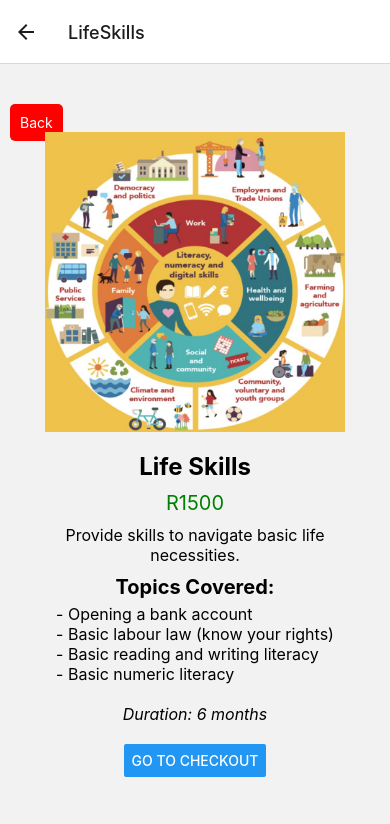
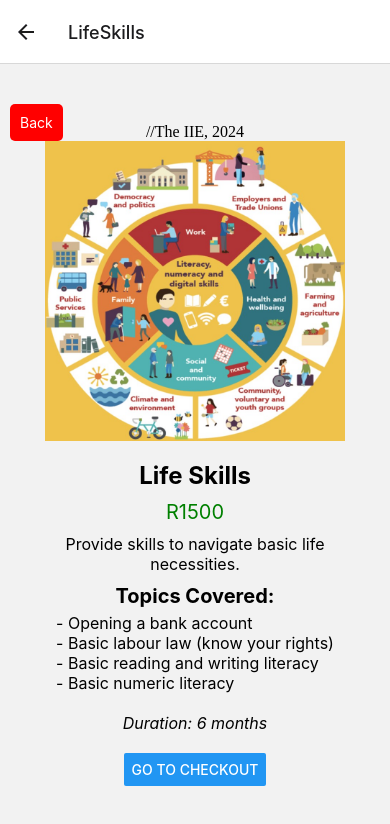
Before and after one commit to VCST10445672/mast, a React Native app: screen /LifeSkills in a window 390 px wide. Shown: the top 824 px of the page. Built offline with nearby package versions, Linux system fonts and the light colour scheme.

Commit message:
Update lifeSkills.js

```diff
--- a/screens/lifeSkills.js
+++ b/screens/lifeSkills.js
@@ -1,9 +1,9 @@
 import React from 'react';
 import { View, StyleSheet, TouchableOpacity, Image, Text, Button } from 'react-native';
 
-const LifeSkillsScreen = ({ navigation }) => {
+const LifeSkillsScreen = ({ navigation }) => {    //The IIE, 2024
   return (
-    <View style={styles.container}>
+    <View style={styles.container}>    //The IIE, 2024
       <TouchableOpacity style={styles.backButton} onPress={() => navigation.goBack()}>
         <Text style={styles.backButtonText}>Back</Text>
       </TouchableOpacity>
@@ -31,7 +31,7 @@ const LifeSkillsScreen = ({ navigation }) => {
   );
 };
 
-const styles = StyleSheet.create({
+const styles = StyleSheet.create({    //The IIE, 2024
   container: {
     flex: 1,
     justifyContent: 'center',
```
